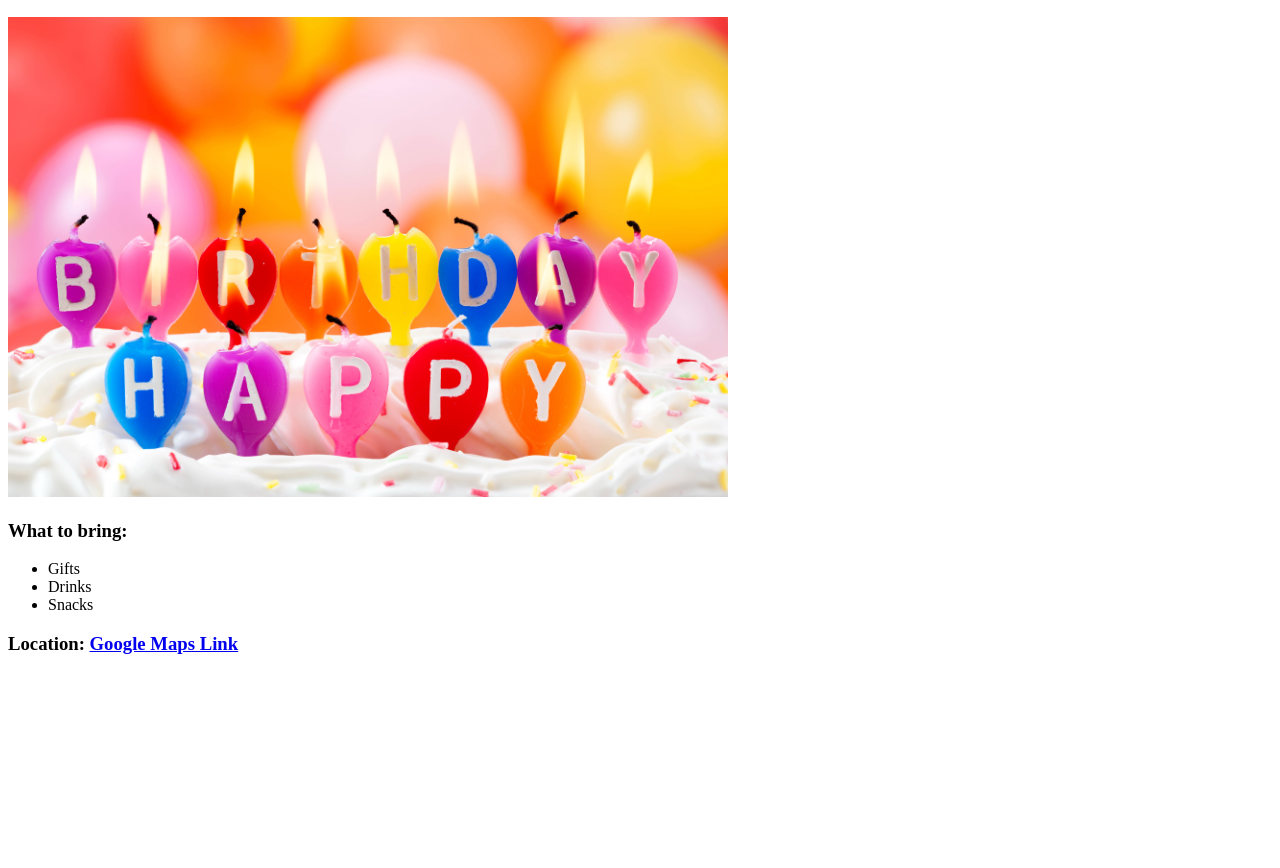
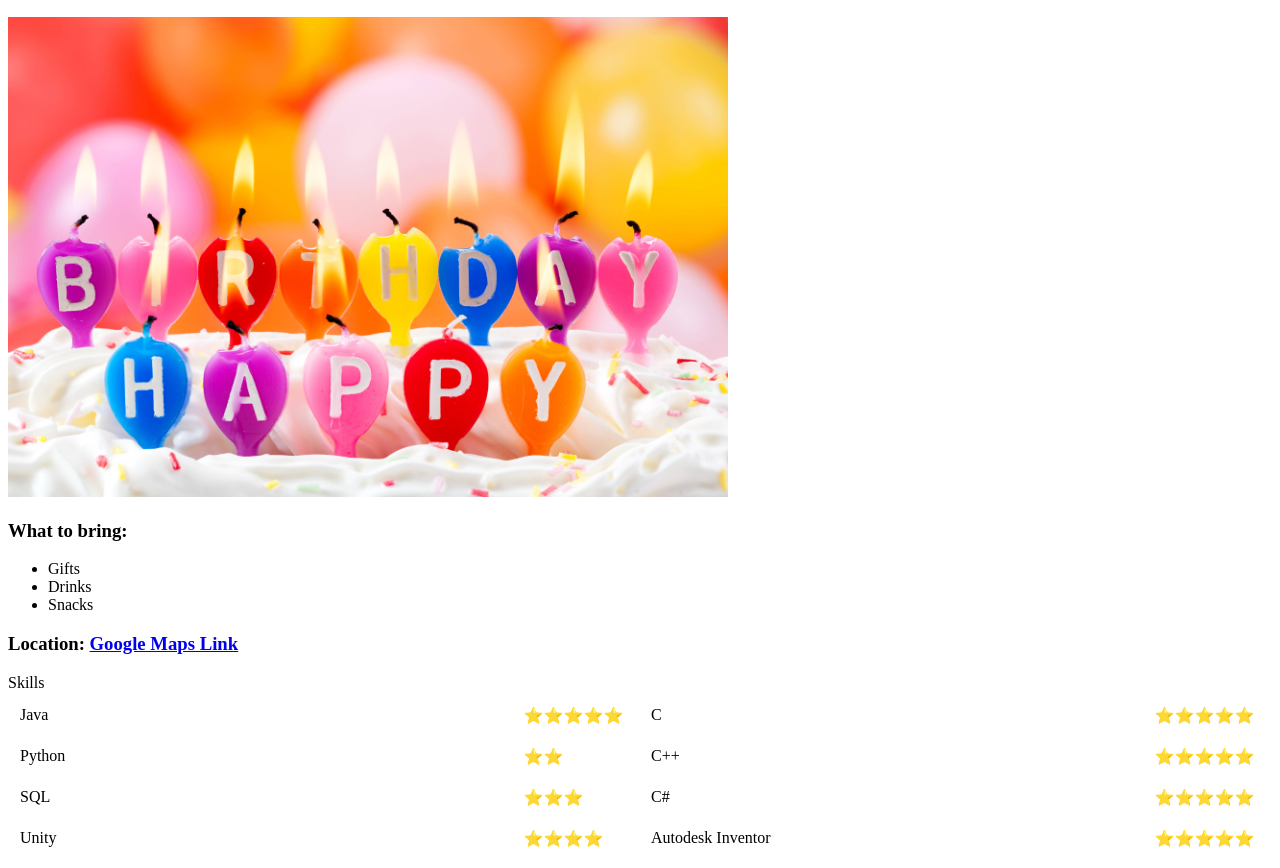
Before and after one commit to Nmanell/HTML-Birthday-Invite, a plain HTML site: page index.html in a window 1280 px wide. Shown: the part 110-978 px from the top of the page. Before the commit the page ends 800 px from the top, so only its background shows below. Drawn offline with Linux system fonts and the light colour scheme.

Commit message:
Update index.html

```diff
--- a/index.html
+++ b/index.html
@@ -16,5 +16,36 @@
         <li>Snacks</li>
     </ul>
     <h3>Location: <a href="https://maps.app.goo.gl/zNM8uJDE8ecF6gyM7">Google Maps Link</a> </h3>
+    <table cellpadding="10" style="width:100%" width="600">
+        <thead>
+            <tr>Skills</tr>
+        </thead>
+        <tbody>
+            <tr>
+                <td style="width:40%">Java</td>
+                <td style="width:10%">⭐⭐⭐⭐⭐</td>
+                <td style="width:40%">C</td>
+                <td style="width:10%">⭐⭐⭐⭐⭐</td>
+            </tr>
+            <tr>
+                <td>Python</td>
+                <td>⭐⭐</td>
+                <td>C++</td>
+                <td>⭐⭐⭐⭐⭐</td>
+            </tr>
+             <tr>
+                <td>SQL</td>
+                <td>⭐⭐⭐</td>
+                <td>C#</td>
+                <td>⭐⭐⭐⭐⭐</td>
+            </tr>
+             <tr>
+                <td>Unity</td>
+                <td>⭐⭐⭐⭐</td>
+                <td>Autodesk Inventor</td>
+                <td>⭐⭐⭐⭐⭐</td>
+            </tr>
+        </tbody>
+    </table>
 </body>
 </html>
```
